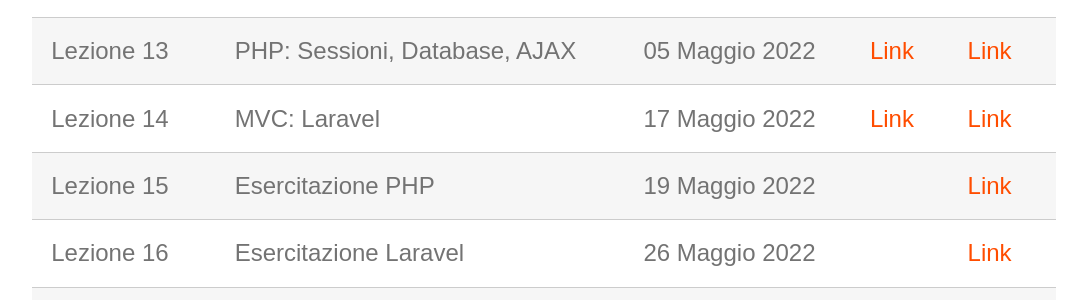
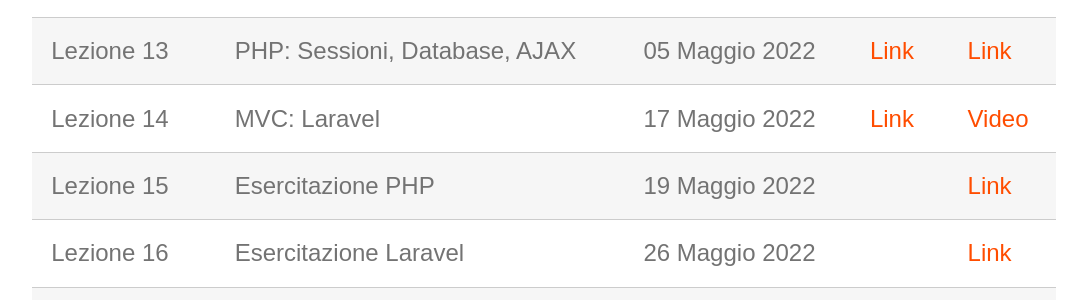
Before and after one commit to perceivelab/database-course, a Jekyll site: the page built from lezioni.md, in a window 1280 px wide. Shown: the part 1285-1585 px from the top of the page, without its empty margins (96-1183 px from the left). Built offline with Jekyll 4.4.1, drawn with Linux system fonts in a browser that asks for light colours; our own code applies the rules of GitHub Pages for plain Markdown files.

Commit message:
Update lezioni.md

```diff
--- a/lezioni.md
+++ b/lezioni.md
@@ -22,7 +22,7 @@ Questa pagina contiene le slide, note e gli esempi di codice delle lezioni del c
 | Lezione 11  |  Esercitazione REST API                                                | 19 Aprile 2022   |                      |    [Link](https://studentiunict.sharepoint.com/:u:/s/WebProgramming2022-Esercitazione/EfKoTppb5yhPiq5bhOpxhQEBVo1qXNyjhOrp3Wbvgmew0w?e=jEVGPg)                          |
 | Lezione 12  |  Introduzione PHP                                                | 03 Maggio  2022   | [Link](https://drive.google.com/file/d/19nsemKs2DURwXaTauLqLYQDw7zunwNwl/view?usp=sharing)                                      | [Link](https://drive.google.com/file/d/1bRvoSqpUZCb0xte-0YQlSqjUxjpkhdTl/view?usp=sharing)    |
 | Lezione 13  |  PHP: Sessioni, Database, AJAX                                                | 05 Maggio 2022   | [Link](https://drive.google.com/file/d/1mN3pmgRFRiDfyvgIcUHiJsjJkgcaronG/view?usp=sharing)                                      |   [Link](https://drive.google.com/file/d/1iZP60Y8-tNwvlzLIkwnQbY-2KfZx4LD6/view?usp=sharing)          |
-| Lezione 14  | MVC: Laravel                                                    | 17 Maggio 2022   | [Link](https://drive.google.com/file/d/1_Rc9TtzuDEO2oE-p6rjTZMpBDUKzmbvJ/view?usp=sharing)                                      |      [Link](https://studentiunict-my.sharepoint.com/:v:/g/personal/concetto_spampinato_unict_it/EVbMnOsFqIxFg_0bpJX6haoB6_bw6XispGbS2LOZDj2vBg?e=tivghi)       |
+| Lezione 14  | MVC: Laravel                                                    | 17 Maggio 2022   | [Link](https://drive.google.com/file/d/1_Rc9TtzuDEO2oE-p6rjTZMpBDUKzmbvJ/view?usp=sharing)                                      |      [Video](https://studentiunict-my.sharepoint.com/:v:/g/personal/concetto_spampinato_unict_it/EVbMnOsFqIxFg_0bpJX6haoB6_bw6XispGbS2LOZDj2vBg?e=tivghi)       |
 | Lezione 15  |  Esercitazione PHP                                                | 19 Maggio 2022   |                      |    [Link](https://studentiunict.sharepoint.com/:u:/s/DATABASESANDWEBPROGRAMMINGM-ZmoduloWEBPROGRAMMINGC.SPAMPI238-Lezioneprivata/Ef3goHTtMQxPkl3VW6llNQ0BOtb1iTw94y6dbdd7KgcaEw?e=49gYyd)
 | Lezione 16  |  Esercitazione Laravel                                                | 26 Maggio 2022   |                      |    [Link](https://studentiunict.sharepoint.com/:u:/s/WebProgramming2022-Esercitazione/EePUJ5qPAoBBsNmjEinCR_MBKUonTAsXWV1kK9Kltoxobg?e=j5ycgJ)
 | Lezione 17  |  MongoDB                                                | 07 Giugno 2022   |                      |    [Link](https://drive.google.com/file/d/1xc2Ovw4RJa3aNX0nf_1d9iVBQ_OfF1pq/view?usp=sharing)
```
